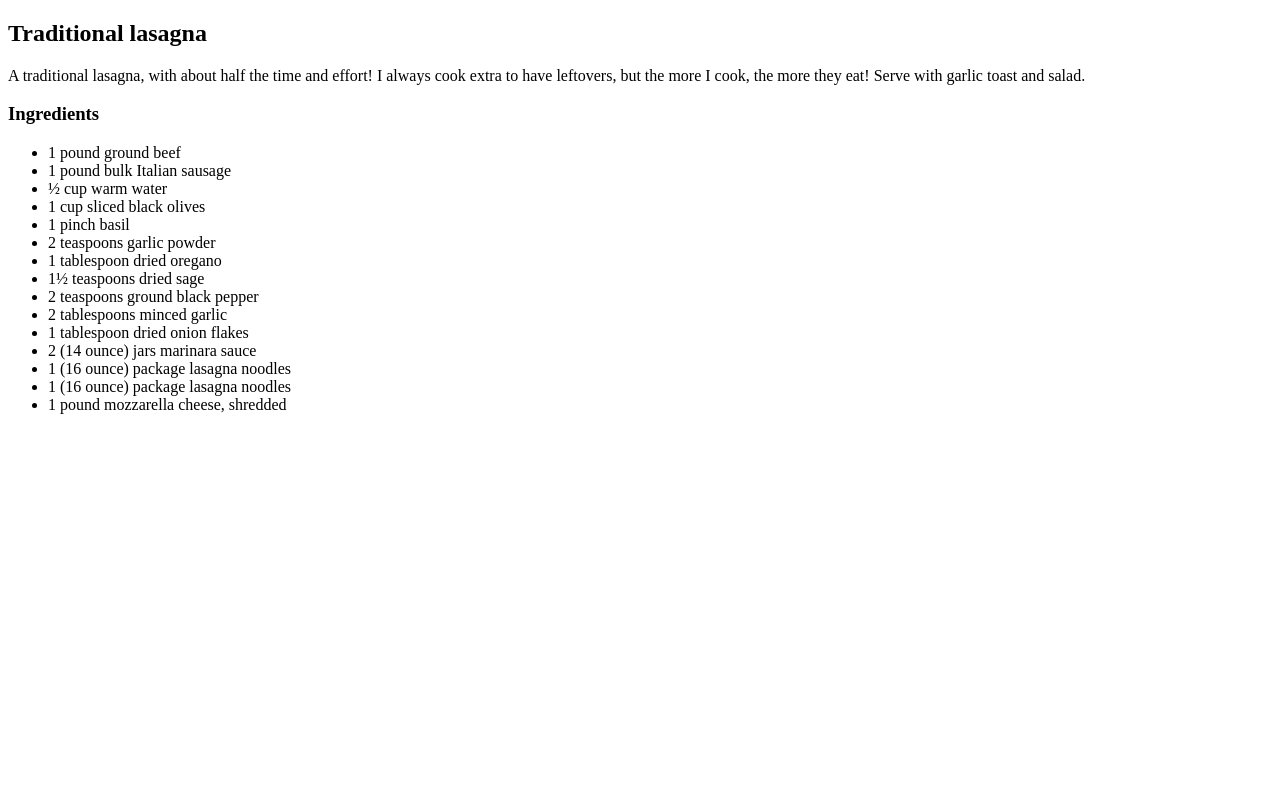
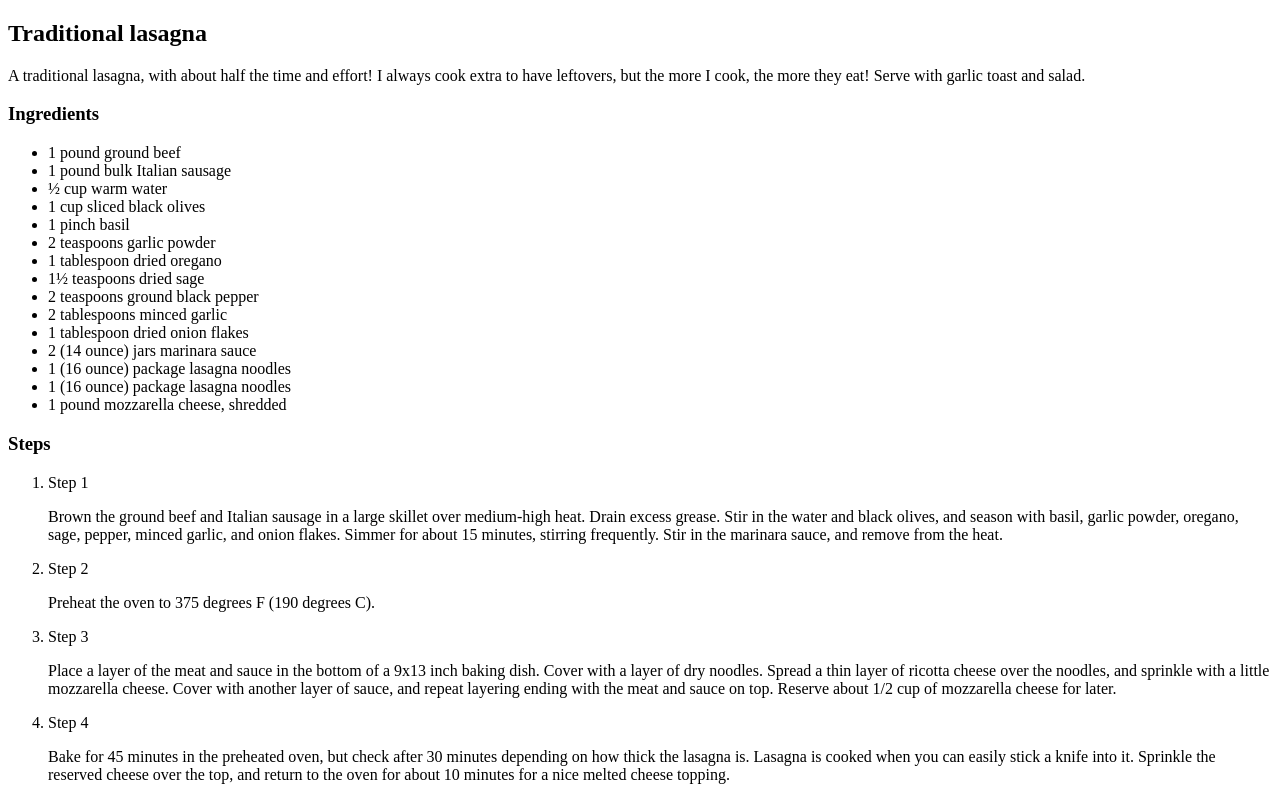
Before and after one commit to IsmaelAmid/odin-recipes, a plain HTML site: page recipes/lasagna.html in a window 1280 px wide. Shown: the part 680-1480 px from the top of the page. Before the commit the page ends 1110 px from the top, so only its background shows below. Drawn offline with Linux system fonts and the light colour scheme.

Commit message:
Add steps for recipe

```diff
--- a/recipes/lasagna.html
+++ b/recipes/lasagna.html
@@ -31,5 +31,21 @@
         <li>1 (16 ounce) package lasagna noodles</li>
         <li>1 pound mozzarella cheese, shredded</li>
     </ul>
+
+    <h3>Steps</h3>
+    <ol>
+        <li>Step 1
+            <p>Brown the ground beef and Italian sausage in a large skillet over medium-high heat. Drain excess grease. Stir in the water and black olives, and season with basil, garlic powder, oregano, sage, pepper, minced garlic, and onion flakes. Simmer for about 15 minutes, stirring frequently. Stir in the marinara sauce, and remove from the heat.</p>
+        </li>
+        <li>Step 2
+            <p>Preheat the oven to 375 degrees F (190 degrees C).</p>
+        </li>
+        <li>Step 3
+            <p>Place a layer of the meat and sauce in the bottom of a 9x13 inch baking dish. Cover with a layer of dry noodles. Spread a thin layer of ricotta cheese over the noodles, and sprinkle with a little mozzarella cheese. Cover with another layer of sauce, and repeat layering ending with the meat and sauce on top. Reserve about 1/2 cup of mozzarella cheese for later.</p>
+        </li>
+        <li>Step 4
+            <p>Bake for 45 minutes in the preheated oven, but check after 30 minutes depending on how thick the lasagna is. Lasagna is cooked when you can easily stick a knife into it. Sprinkle the reserved cheese over the top, and return to the oven for about 10 minutes for a nice melted cheese topping.</p>
+        </li>
+    </ol>
 </body>
 </html>
```
